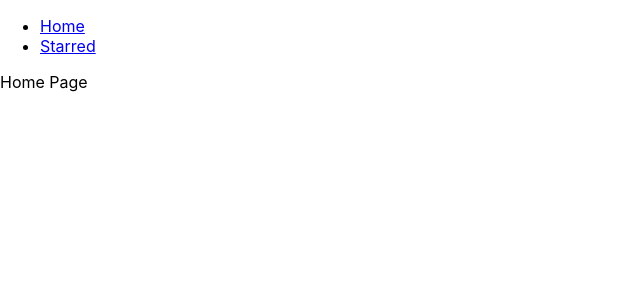
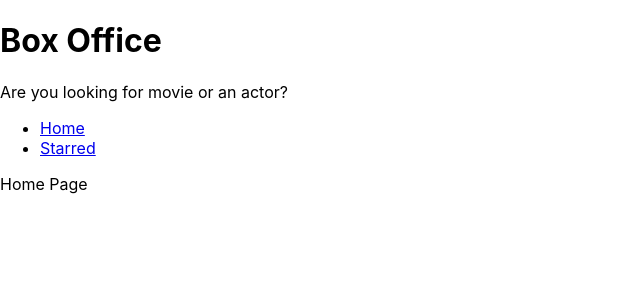
Before and after one commit to kk77777/Box-Office, a React (Create React App) app: page / in a window 1280 px wide. Shown: the top 300 px of the page, without its empty margins (0-640 px from the left). Built offline with nearby package versions, Linux system fonts and the light colour scheme.

Commit message:
created main page layout component and title component, added layout management

```diff
--- a/src/App.js
+++ b/src/App.js
@@ -1,15 +1,13 @@
 import React from 'react';
 import { Switch, Route } from 'react-router-dom';
 
-import Navs from './components/Navs';
+// import Navs from './components/Navs';
 import Home from './pages/Home';
 import Starred from './pages/Starred';
 
 function App() {
   return (
     <div>
-      <Navs />
-
       <Switch>
         <Route exact path="/">
           <Home />
--- /dev/null
+++ b/src/components/MainPageLayout.js
@@ -0,0 +1,18 @@
+import React from 'react';
+import Navs from './Navs';
+import Title from './Title';
+
+const MainPageLayout = ({ children }) => {
+  return (
+    <div>
+      <Title
+        title="Box Office"
+        subtitle="Are you looking for movie or an actor?"
+      />
+      <Navs />
+      {children}
+    </div>
+  );
+};
+
+export default MainPageLayout;
--- /dev/null
+++ b/src/components/Title.js
@@ -0,0 +1,12 @@
+import React from 'react';
+
+const Title = ({ title, subtitle }) => {
+  return (
+    <div>
+      <h1>{title}</h1>
+      <p>{subtitle}</p>
+    </div>
+  );
+};
+
+export default Title;
--- a/src/pages/Home.js
+++ b/src/pages/Home.js
@@ -1,7 +1,8 @@
 import React from 'react';
+import MainPageLayout from '../components/MainPageLayout';
 
 const Home = () => {
-  return <div>Home Page</div>;
+  return <MainPageLayout>Home Page</MainPageLayout>;
 };
 
 export default Home;
--- a/src/pages/Starred.js
+++ b/src/pages/Starred.js
@@ -1,7 +1,8 @@
 import React from 'react';
+import MainPageLayout from '../components/MainPageLayout';
 
 const Starred = () => {
-  return <div>Starred Page</div>;
+  return <MainPageLayout>Starred Page</MainPageLayout>;
 };
 
 export default Starred;
```
